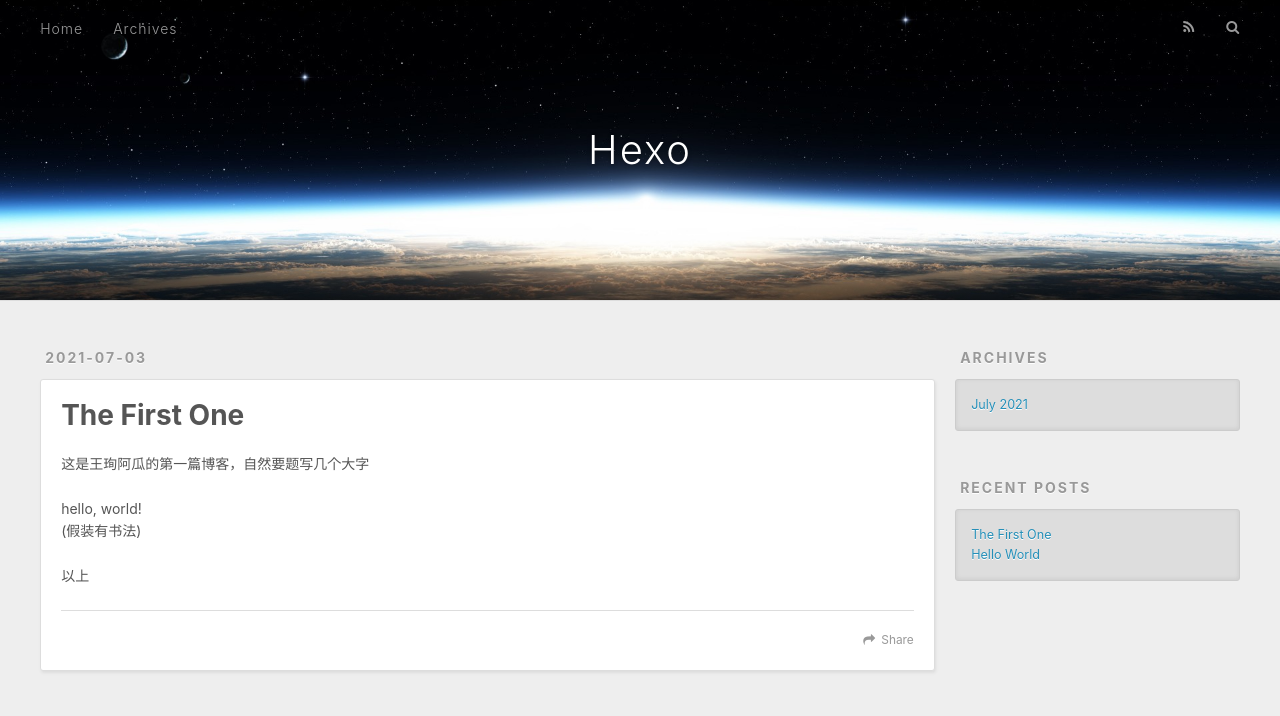
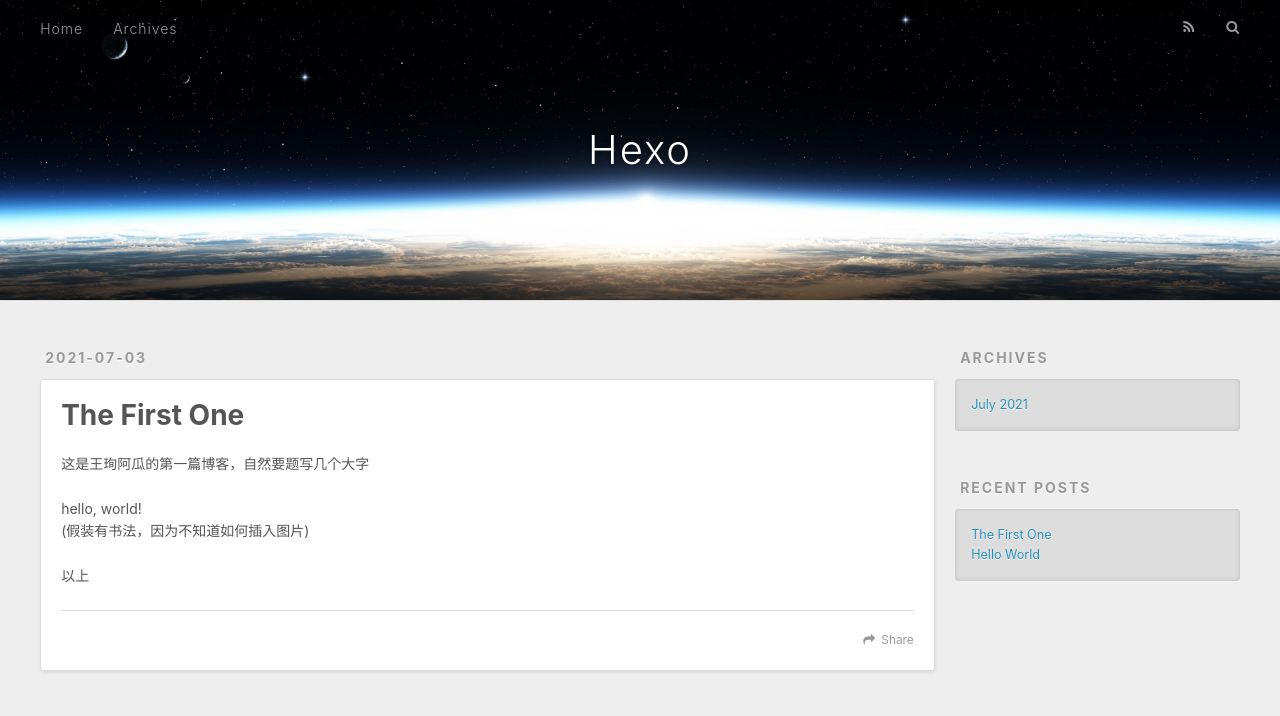
Before and after one commit to zqizhang/zqizhang.github.io, a plain HTML site: page index.html in a window 1280 px wide. Shown: the top 716 px of the page. Drawn offline with nearby package versions, Linux system fonts and the light colour scheme.

Commit message:
Site updated: 2021-07-03 14:37:04

```diff
--- a/index.html
+++ b/index.html
@@ -87,7 +87,7 @@
     <div class="article-entry" itemprop="articleBody">
 
         <p>这是王珣阿瓜的第一篇博客，自然要题写几个大字</p>
-<p>hello, world!<br>(假装有书法)</p>
+<p>hello, world!<br>(假装有书法，因为不知道如何插入图片)</p>
 <p>以上</p>
 
 
```
Also changed, not shown: 2021/07/03/The-First-One/index.html (+4 -4 lines).
